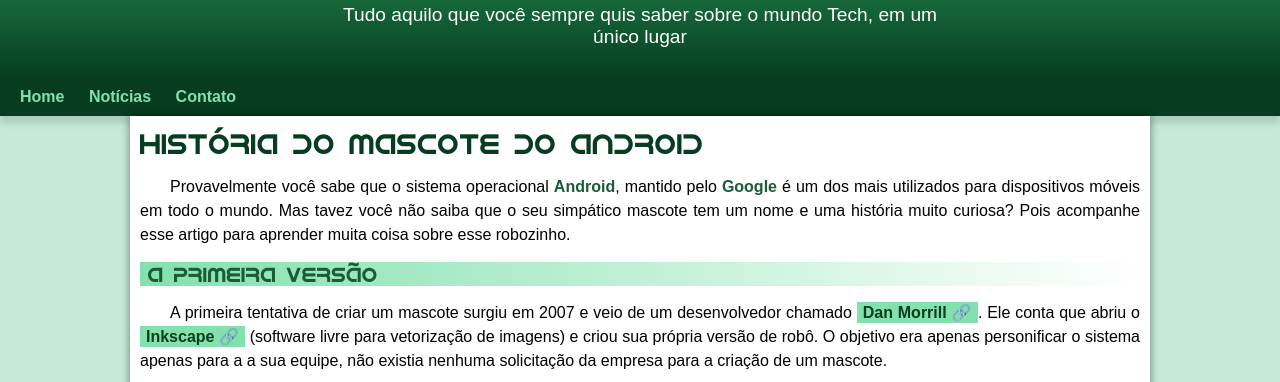
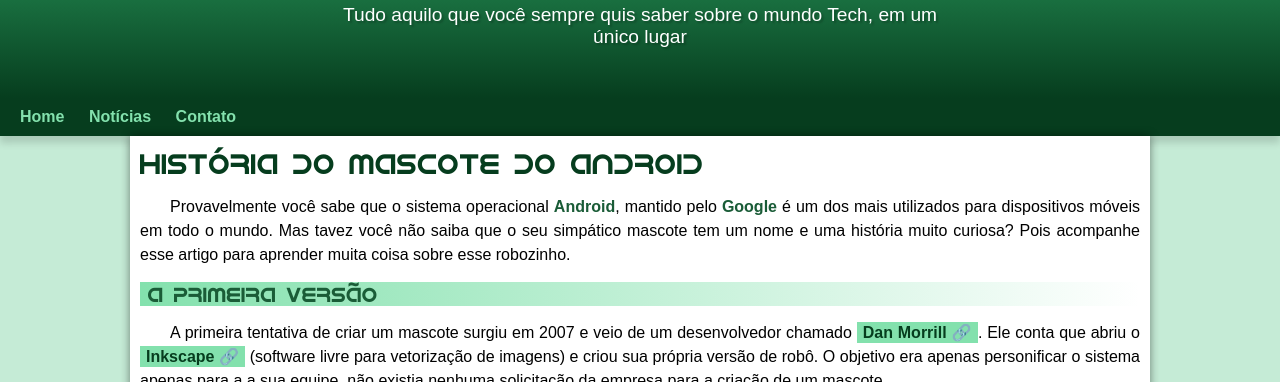
Before and after one commit to igorjosecm/projeto-android, a plain HTML site: page index.html in a window 1280 px wide. Shown: the part 113-495 px from the top of the page. Drawn offline with Linux system fonts and the light colour scheme.

Commit message:
Update style.css

```diff
--- a/estilo/style.css
+++ b/estilo/style.css
@@ -57,9 +57,10 @@ header > p{
     font-size: 1.2em;
     max-width: 600px;
     margin: auto;
-    padding-bottom: 30px;
+    padding-bottom: 50px;
     padding-right: 10px;
     padding-left: 10px;
+    text-shadow: 2px 2px 2px rgba(0, 0, 0, 0.233);
 }
 
 nav{
```
